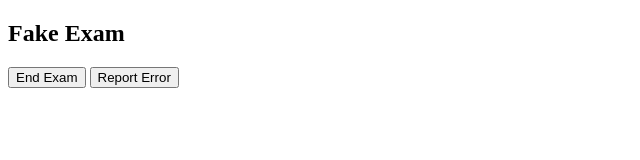
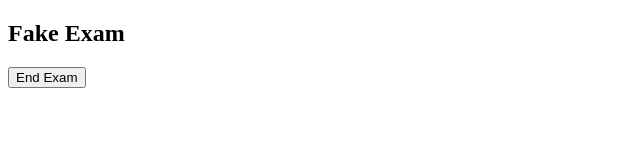
Before and after one commit to SugarTea2899/mock-exam, a plain HTML site: page index.html in a window 1280 px wide. Shown: the whole page, without its empty margins (0-640 px from the left). Drawn offline with Linux system fonts and the light colour scheme.

Commit message:
remove rerport error

```diff
--- a/index.html
+++ b/index.html
@@ -8,16 +8,11 @@
 <body>
 <h2>Fake Exam</h2>
 <button onclick="endExam()">End Exam</button>
-<button onclick="reportError()">Report Error</button>
 
     <script>
         function endExam() {
             window.location.href = "about:blank#end";
         }
-
-        function reportError() {
-            window.location.href = "about:blank#error";
-        }
 </script>
 </body>
 </html>
```
